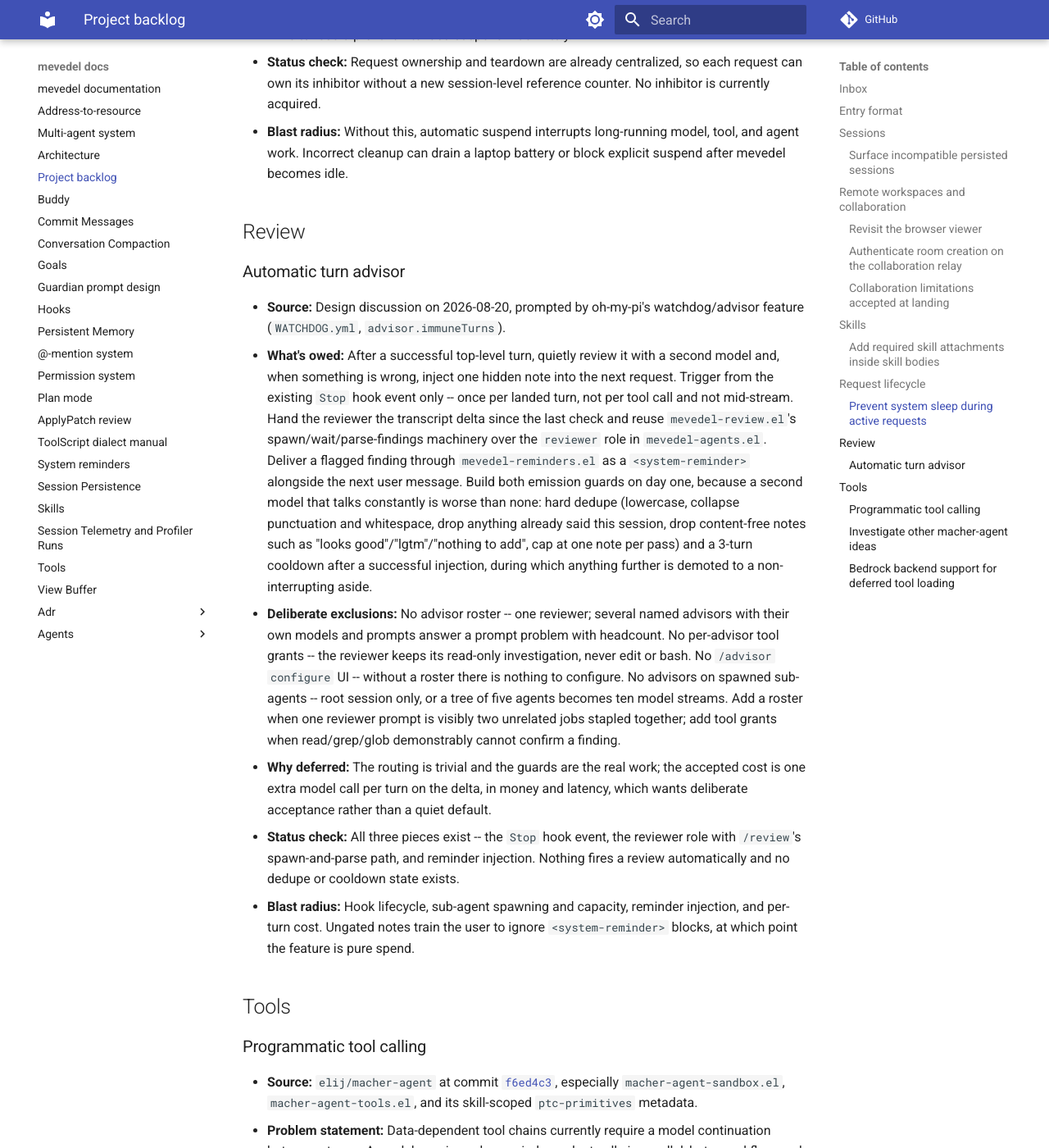
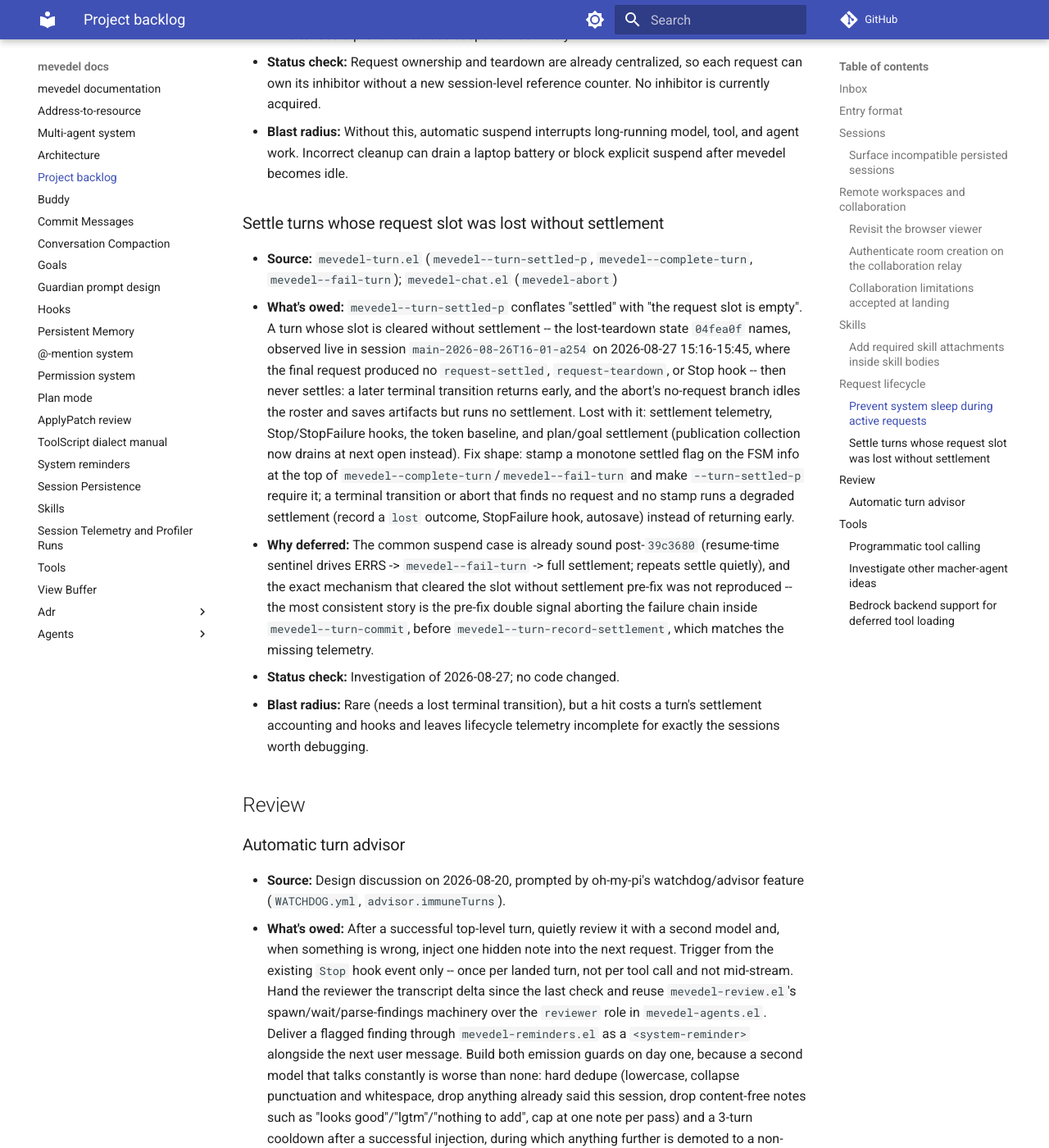
Before and after one commit to FrauH0lle/mevedel, an MkDocs documentation site: the page built from docs/backlog.md, in a window 1280 px wide and 1400 px high, scrolled down 5147 px. Shown: the whole window at 82% size. Built offline with MkDocs 1.6.1 and Material for MkDocs 9.7.7, drawn with Linux system fonts in a browser that asks for light colours; comment, search, counter and statistics services are not loaded.

Commit message:
docs(backlog): Record the lost-settlement turn investigation
* docs/backlog.md: A turn whose request slot is cleared without
settlement never settles -- mevedel--turn-settled-p reads the empty
slot as already settled -- losing settlement telemetry, Stop hooks,
the token baseline, and plan/goal settlement.  Record the observed
occurrence, why the common suspend case is already sound after
39c3680, and the proposed monotone settled-stamp fix shape.

```diff
--- a/docs/backlog.md
+++ b/docs/backlog.md
@@ -231,6 +231,37 @@ become implemented, obsolete, or unjustified.
   model, tool, and agent work.  Incorrect cleanup can drain a laptop battery or
   block explicit suspend after mevedel becomes idle.
 
+### Settle turns whose request slot was lost without settlement
+
+- **Source:** `mevedel-turn.el` (`mevedel--turn-settled-p`,
+  `mevedel--complete-turn`, `mevedel--fail-turn`); `mevedel-chat.el`
+  (`mevedel-abort`)
+- **What's owed:** `mevedel--turn-settled-p` conflates "settled" with "the
+  request slot is empty".  A turn whose slot is cleared without settlement --
+  the lost-teardown state `04fea0f` names, observed live in session
+  `main-2026-08-26T16-01-a254` on 2026-08-27 15:16-15:45, where the final
+  request produced no `request-settled`, `request-teardown`, or Stop hook --
+  then never settles: a later terminal transition returns early, and the
+  abort's no-request branch idles the roster and saves artifacts but runs no
+  settlement.  Lost with it: settlement telemetry, Stop/StopFailure hooks,
+  the token baseline, and plan/goal settlement (publication collection now
+  drains at next open instead).  Fix shape: stamp a monotone settled flag on
+  the FSM info at the top of `mevedel--complete-turn`/`mevedel--fail-turn`
+  and make `--turn-settled-p` require it; a terminal transition or abort that
+  finds no request and no stamp runs a degraded settlement (record a `lost`
+  outcome, StopFailure hook, autosave) instead of returning early.
+- **Why deferred:** The common suspend case is already sound post-`39c3680`
+  (resume-time sentinel drives ERRS -> `mevedel--fail-turn` -> full
+  settlement; repeats settle quietly), and the exact mechanism that cleared
+  the slot without settlement pre-fix was not reproduced -- the most
+  consistent story is the pre-fix double signal aborting the failure chain
+  inside `mevedel--turn-commit`, before `mevedel--turn-record-settlement`,
+  which matches the missing telemetry.
+- **Status check:** Investigation of 2026-08-27; no code changed.
+- **Blast radius:** Rare (needs a lost terminal transition), but a hit costs
+  a turn's settlement accounting and hooks and leaves lifecycle telemetry
+  incomplete for exactly the sessions worth debugging.
+
 ## Review
 
 ### Automatic turn advisor
```
Also changed, not shown: docs/preview.md (+8 -2 lines), 14 other files.
